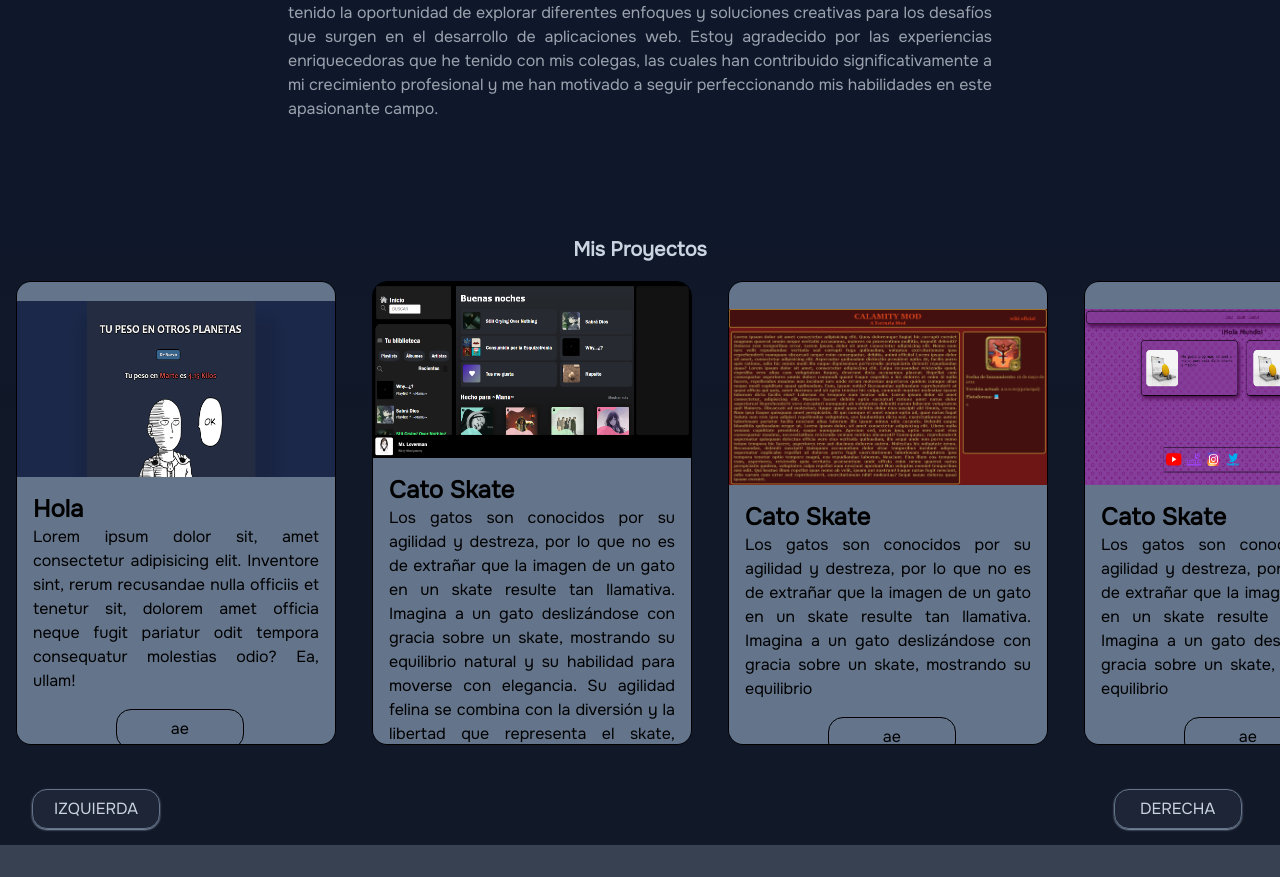
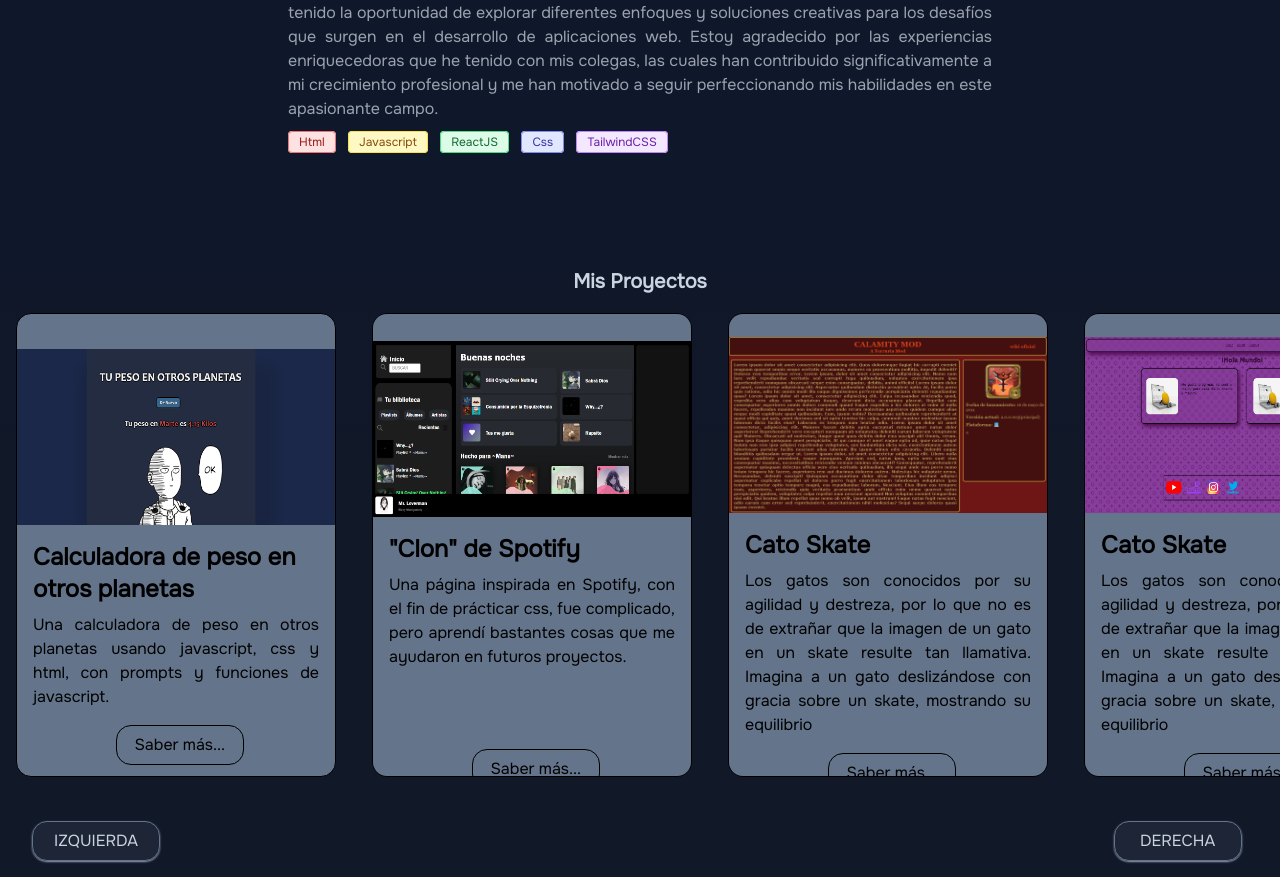
Before and after one commit to MankX58/Portfolio-v1, a website: page src/index.html in a window 1280 px wide. Shown: the part 661-1538 px from the top of the page. Before the commit the page ends 1506 px from the top, so only its background shows below. Drawn offline with Linux system fonts and the light colour scheme.

Commit message:
Add badges to the main description

```diff
--- a/src/index.html
+++ b/src/index.html
@@ -64,7 +64,7 @@
         alt=""
         class="w-[14rem] h-[14rem] float-right ml-[2rem] mb-[1rem]"
       />
-      <p class="text-gray-400 text-justify">
+      <p class="text-gray-400 text-justify mb-[.5rem]">
         Mi experiencia en desarrollo web me ha brindado la oportunidad de
         colaborar estrechamente con diversos profesionales que desempeñan roles
         similares. A lo largo de mi trayectoria, he tenido la fortuna de
@@ -85,6 +85,27 @@
         significativamente a mi crecimiento profesional y me han motivado a
         seguir perfeccionando mis habilidades en este apasionante campo.
       </p>
+      <span
+        class="bg-red-100 text-red-800 text-xs font-medium me-2 px-2.5 py-0.5 rounded dark:bg-gray-700 dark:text-red-400 border border-red-400"
+        >Html</span
+      >
+      <span
+        class="bg-yellow-100 text-yellow-800 text-xs font-medium me-2 px-2.5 py-0.5 rounded dark:bg-gray-700 dark:text-yellow-300 border border-yellow-300"
+        >Javascript</span
+      >
+      <span
+        class="bg-green-100 text-green-800 text-xs font-medium me-2 px-2.5 py-0.5 rounded dark:bg-gray-700 dark:text-green-400 border border-green-400"
+        >ReactJS</span
+      >
+
+      <span
+        class="bg-indigo-100 text-indigo-800 text-xs font-medium me-2 px-2.5 py-0.5 rounded dark:bg-gray-700 dark:text-indigo-400 border border-indigo-400"
+        >Css</span
+      >
+      <span
+        class="bg-purple-100 text-purple-800 text-xs font-medium me-2 px-2.5 py-0.5 rounded dark:bg-gray-700 dark:text-purple-400 border border-purple-400"
+        >TailwindCSS</span
+      >
     </article>
     <section class="bg-gradient-to-b from-slate-900 via-gray-900 to-gray-900">
       <div class="flex text-center items-center justify-center">
@@ -106,16 +127,21 @@
               ><img class="img-card" src="/img/calc_marte.png " alt="#"
             /></a>
             <div class="p-4 items-center justify-center object-center">
-              <h1 class="font-semibold text-2xl">Hola</h1>
+              <h1 class="font-semibold text-2xl mb-[.5rem]">
+                Calculadora de peso en otros planetas
+              </h1>
               <p class="text-justify mb-4">
-                Lorem ipsum dolor sit, amet consectetur adipisicing elit.
-                Inventore sint, rerum recusandae nulla officiis et tenetur sit,
-                dolorem amet officia neque fugit pariatur odit tempora
-                consequatur molestias odio? Ea, ullam!
+                Una calculadora de peso en otros planetas usando javascript, css
+                y html, con prompts y funciones de javascript.
               </p>
 
               <div class="text-center items-center justify-center">
-                <button class="btn btn-card">ae</button>
+                <a
+                  href="https://github.com/MankX58/Calculadora-de-Peso-en-Distintos-Planetas"
+                  target="_blank"
+                >
+                  <button class="btn btn-card">Saber más...</button></a
+                >
               </div>
             </div>
           </div>
@@ -125,26 +151,23 @@
         <section class="card">
           <img src="/img/Spotify.png" alt="" class="img-card" />
           <div class="p-4 mb-[4rem]">
-            <h1 class="font-semibold text-2xl">Cato Skate</h1>
+            <h1 class="font-semibold text-2xl mb-[.5rem]">"Clon" de Spotify</h1>
             <p class="text-justify">
-              Los gatos son conocidos por su agilidad y destreza, por lo que no
-              es de extrañar que la imagen de un gato en un skate resulte tan
-              llamativa. Imagina a un gato deslizándose con gracia sobre un
-              skate, mostrando su equilibrio natural y su habilidad para moverse
-              con elegancia. Su agilidad felina se combina con la diversión y la
-              libertad que representa el skate, creando una imagen única y llena
-              de energía. Sin duda, sería un espectáculo adorable y fascinante,
-              que reflejaría la naturaleza curiosa y activa de los gatos.
+              Una página inspirada en Spotify, con el fin de prácticar css, fue
+              complicado, pero aprendí bastantes cosas que me ayudaron en
+              futuros proyectos.
             </p>
           </div>
-          <button class="btn btn-card top-[38rem]">ae</button>
+          <a href="https://github.com/MankX58/Spotify" target="_blank">
+            <button class="btn btn-card">Saber más...</button></a
+          >
         </section>
 
         <!-- Calamity  -->
         <section class="card">
           <img src="/img/Calamity.png" alt="" class="img-card" />
           <div class="p-4">
-            <h1 class="font-semibold text-2xl">Cato Skate</h1>
+            <h1 class="font-semibold text-2xl mb-[.5rem]">Cato Skate</h1>
             <p class="text-justify">
               Los gatos son conocidos por su agilidad y destreza, por lo que no
               es de extrañar que la imagen de un gato en un skate resulte tan
@@ -152,14 +175,16 @@
               skate, mostrando su equilibrio
             </p>
           </div>
-          <button class="btn btn-card">ae</button>
+          <a href="" target="_blank">
+            <button class="btn btn-card">Saber más...</button></a
+          >
         </section>
 
         <!-- Blog 1 -->
         <section class="card">
           <img src="/img/Blog_1.png" alt="" class="img-card" />
           <div class="p-4">
-            <h1 class="font-semibold text-2xl">Cato Skate</h1>
+            <h1 class="font-semibold text-2xl mb-[.5rem]">Cato Skate</h1>
             <p class="text-justify">
               Los gatos son conocidos por su agilidad y destreza, por lo que no
               es de extrañar que la imagen de un gato en un skate resulte tan
@@ -167,14 +192,16 @@
               skate, mostrando su equilibrio
             </p>
           </div>
-          <button class="btn btn-card">ae</button>
+          <a href="" target="_blank">
+            <button class="btn btn-card">Saber más...</button></a
+          >
         </section>
 
         <!-- Blog 2 -->
         <section class="card">
           <img src="/img/Blog_2.png" alt="" class="img-card" />
           <div class="p-4">
-            <h1 class="font-semibold text-2xl">Cato Skate</h1>
+            <h1 class="font-semibold text-2xl mb-[.5rem]">Cato Skate</h1>
             <p class="text-justify">
               Los gatos son conocidos por su agilidad y destreza, por lo que no
               es de extrañar que la imagen de un gato en un skate resulte tan
@@ -182,7 +209,9 @@
               skate, mostrando su equilibrio
             </p>
           </div>
-          <button class="btn btn-card">ae</button>
+          <a href="" target="_blank">
+            <button class="btn btn-card">Saber más...</button></a
+          >
         </section>
 
         <!-- Organizar posición (Buscar manera de mejorar el scroll)
```
Also changed, not shown: src/css/style.css.
